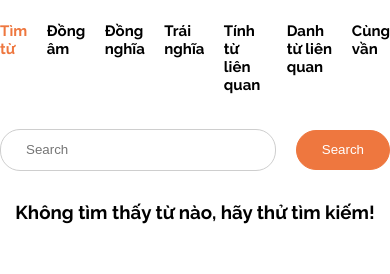
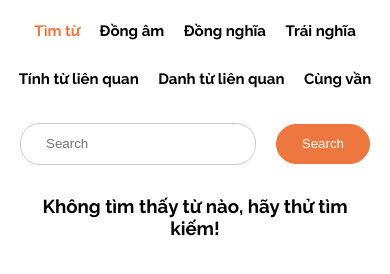
Before and after one commit to kanesnguyen/translate-html, a plain HTML site: page pages/index.html in a window 390 px wide. Shown: the part 100-374 px from the top of the page. Drawn offline with nearby package versions, Linux system fonts and the light colour scheme.

Commit message:
fix/responsive

```diff
--- a/styles.css
+++ b/styles.css
@@ -23,6 +23,7 @@ ul {
 }
 .container {
     max-width: 1200px;
+    padding: 0 20px;
 }
 .mx-auto {
     margin: 0 auto;
@@ -40,7 +41,8 @@ nav {
 
     display: flex;
     justify-content:center;
-    gap: 5vw;
+    gap: 0 5vw;
+    flex-wrap: wrap;
 
     font-weight: 700;
     cursor: pointer;
@@ -62,6 +64,7 @@ nav .link-nav.active, nav .link-nav:hover {
     justify-content: center;
 
     margin: 20px 0 0 0;
+    padding: 0 20px;
 }
 
 #search input {
@@ -109,10 +112,10 @@ nav .link-nav.active, nav .link-nav:hover {
 }
 /* ============= LOADING  ============= */
 #loading {
-    margin: 20px auto;
     max-width: 300px;
 }
 .bar {
+    margin: 20px auto;
     background-color: #fce0de;
     min-width: 300px;
     min-height: 5px;
@@ -201,3 +204,9 @@ nav .link-nav.active, nav .link-nav:hover {
     color:#ffff;
     background: #ee773f;
 }
+
+@media screen and (max-width: 7680px) {
+    #list_word {
+        padding: 0 0 0 10px;
+    }
+  }
```
